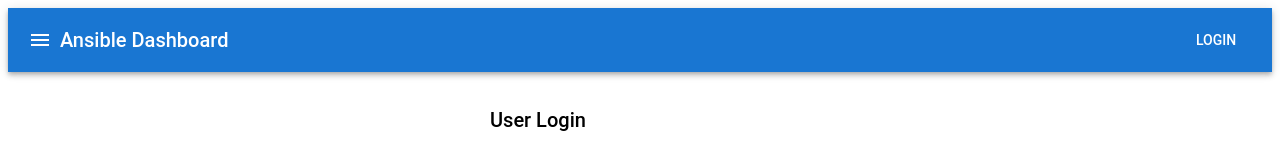
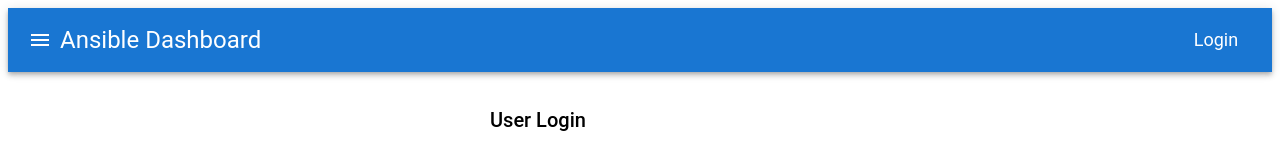
Before and after one commit to LukeStone76/AnsibleLucid, a React (Create React App) app in the folder ansible-lucid/: page /login in a window 1280 px wide. Shown: the top 149 px of the page. Built offline with nearby package versions, Linux system fonts and the light colour scheme.

Commit message:
made login button prettier

```diff
--- a/ansible-lucid/src/App.js
+++ b/ansible-lucid/src/App.js
@@ -6,7 +6,7 @@
 import Settings from './components/Settings';
 import Login from './components/Login';
 import Admin from './components/Admin';
-import { AppBar, Toolbar, Typography, IconButton, Drawer, List, ListItem, ListItemText, Button } from '@mui/material';
+import { AppBar, Toolbar, Typography, IconButton, Drawer, List, ListItem, ListItemText, Button, Box } from '@mui/material';
 import MenuIcon from '@mui/icons-material/Menu';
 import CloseIcon from '@mui/icons-material/Close';
 import { useAuth } from './context/AuthContext';
@@ -26,18 +26,29 @@
           <IconButton edge="start" color="inherit" aria-label="menu" onClick={toggleDrawer}>
             <MenuIcon />
           </IconButton>
-          <Typography variant="h6" style={{ flexGrow: 1 }}>
+          <Typography variant="h5" sx={{ fontWeight: 'normal' }} style={{ flexGrow: 1 }}>
             Ansible Dashboard
           </Typography>
           {user ? (
-            <div>
-              <Typography variant="subtitle1" style={{ display: 'inline' }}>
-                {user.username}
-              </Typography>
-              <Button color="inherit" onClick={logout}>Logout</Button>
-            </div>
+              <Button color="inherit" onClick={logout} sx={{ textTransform: 'none',
+                fontSize: '1.125rem',
+                fontWeight: 'normal',
+                lineHeight: 'h6.lineHeight',
+                fontFamily: 'h6.fontFamily',
+                textTransform: 'none'
+              }}>
+                Logout ({user.username})
+              </Button>
           ) : (
-            <Button color="inherit" component={Link} to="/login">Login</Button>
+            <Button color="inherit" onClick={logout} sx={{ textTransform: 'none',
+              fontSize: '1.125rem',
+              fontWeight: 'normal',
+              lineHeight: 'h6.lineHeight',
+              fontFamily: 'h6.fontFamily',
+              textTransform: 'none'
+            }}>
+              Login
+            </Button>
           )}
         </Toolbar>
       </AppBar>
```
